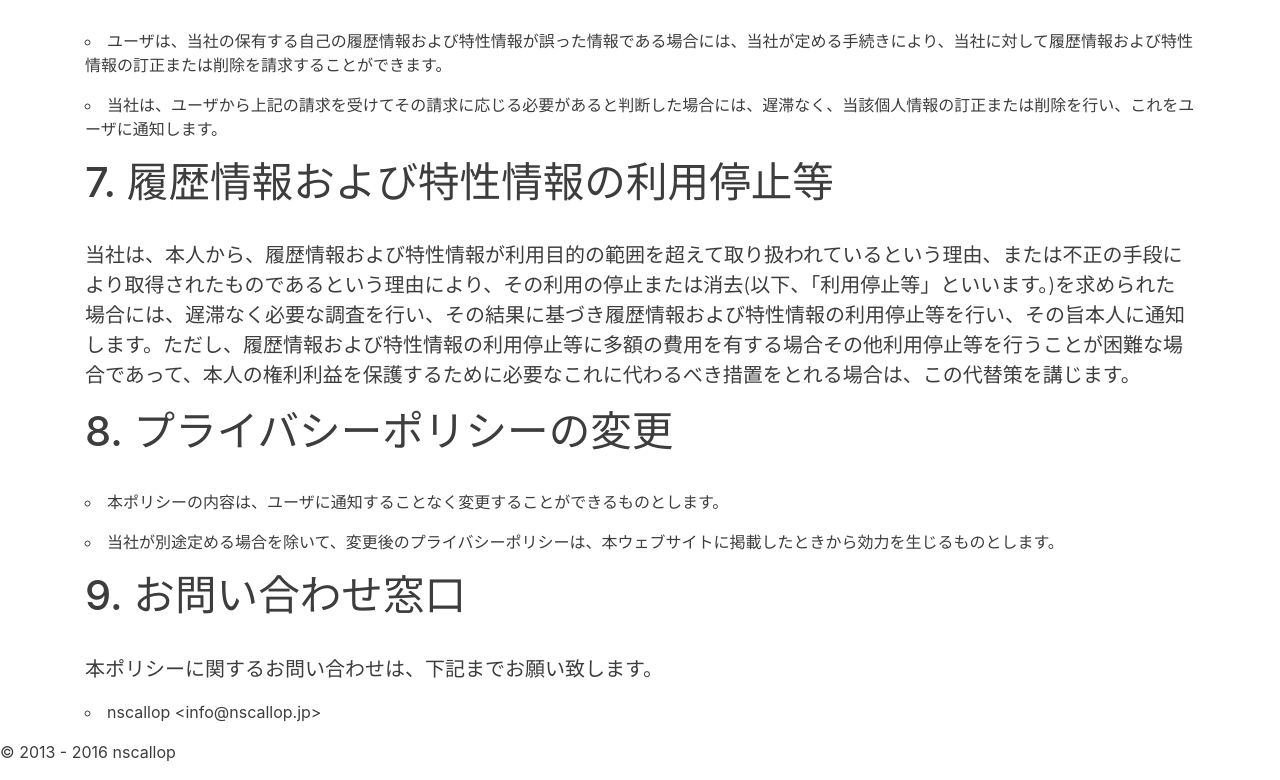
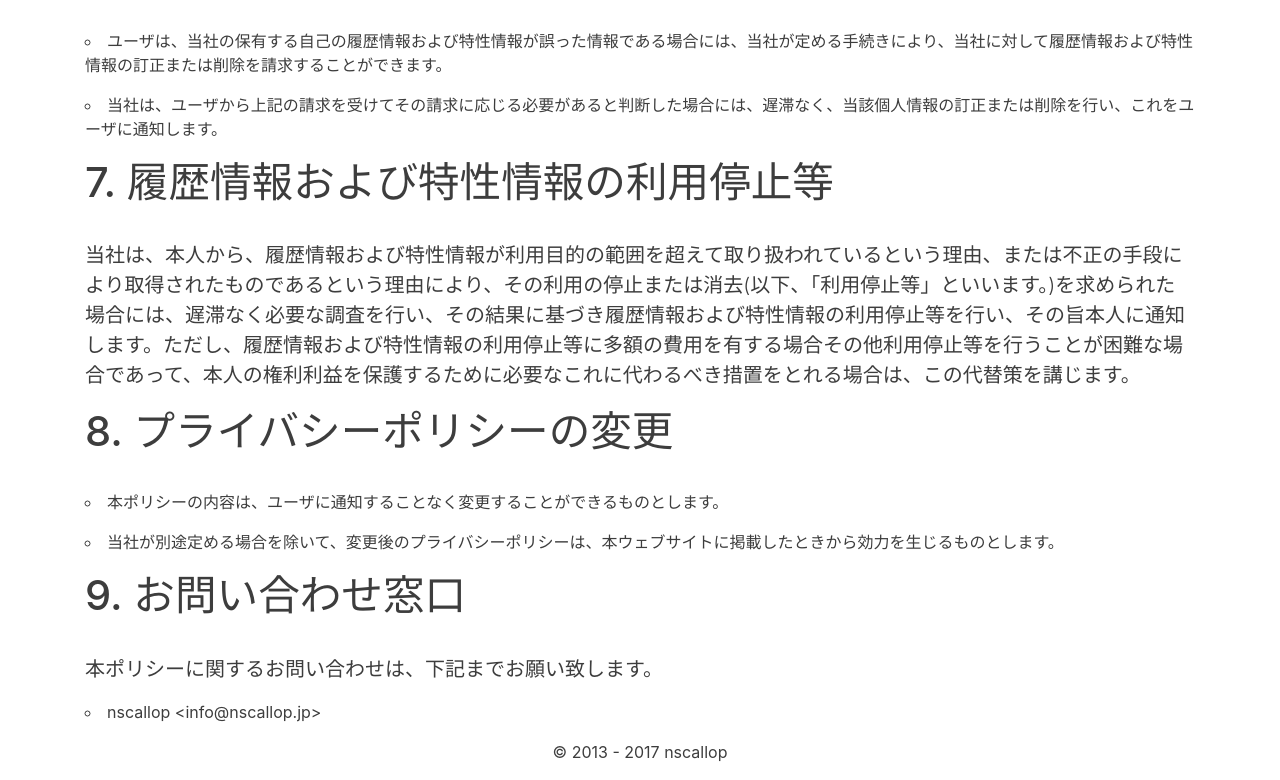
Before and after one commit to nscallop/nscallop.github.io, a website: page ja-JP/privacy.html in a window 1280 px wide. Shown: the part 1539-2319 px from the top of the page. Drawn offline with nearby package versions, Linux system fonts and the light colour scheme; files that its build step writes are made by us from their sources.

Commit message:
apply css

```diff
--- a/ja-JP/privacy.html
+++ b/ja-JP/privacy.html
@@ -7,8 +7,8 @@
     <meta name="description" content="User Agreement / Privacy Policy" />
     <title>利用規約・プライバシーポリシー</title>
 
-    <link href="../../css/vendor.css" rel="stylesheet" />
-	  <link href="../../css/app.css" rel="stylesheet" />
+    <link href="../css/vendor.css" rel="stylesheet" />
+	  <link href="../css/style.css" rel="stylesheet" />
   </head>
   <body>
   <div class="container">
@@ -97,11 +97,11 @@
 
     </div><!-- container -->
 
-    <div id="footer">
+    <footer style="text-align: center;">
       <div class="copyright">
-        <p>© 2013 - 2016 nscallop</p>
+        <p>© 2013 - 2017 nscallop</p>
       </div>
-    </div>
+    </footer>
 
     <script src="../../js/vendor.js"></script>
   </body>
```
